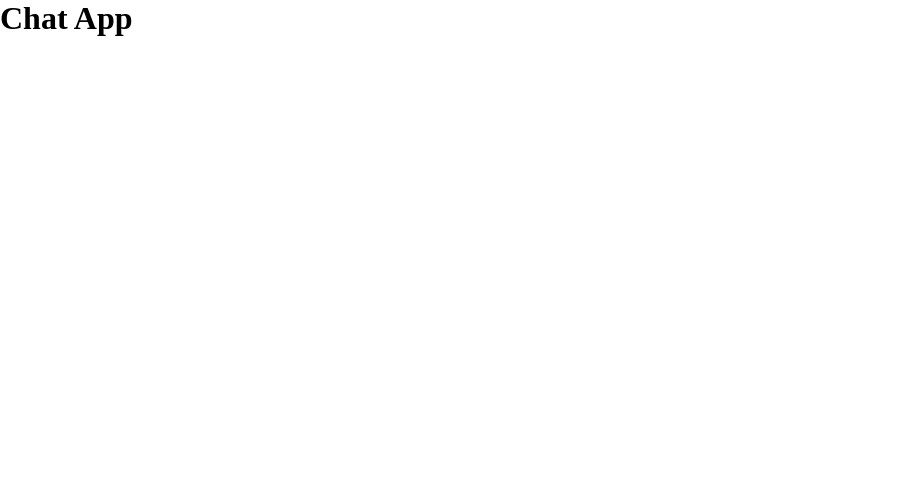
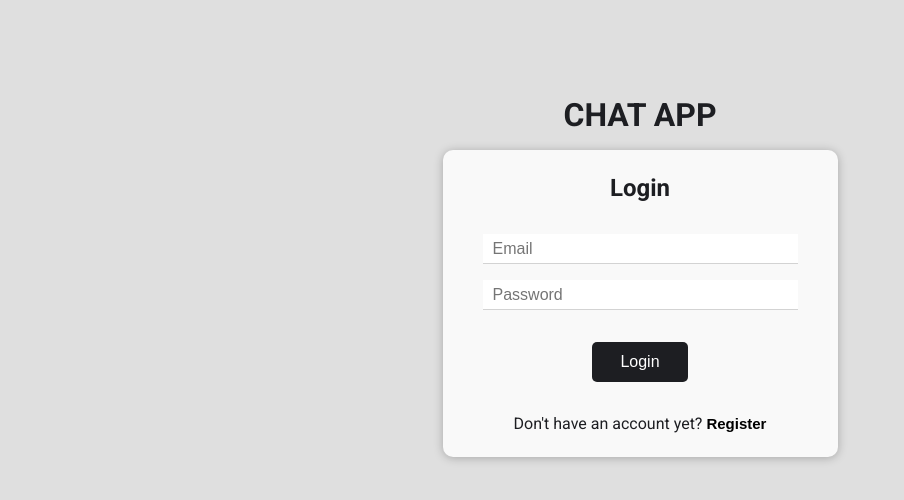
Before and after one commit to AkshatG165/chat-app, a Next.js app: page / in a window 1280 px wide. Shown: the top 500 px of the page, without its empty margins (0-904 px from the left). Built offline with nearby package versions, Linux system fonts and the light colour scheme.

Commit message:
feat: Updated index page & glogal css

```diff
--- a/pages/_document.tsx
+++ b/pages/_document.tsx
@@ -1,9 +1,16 @@
-import { Html, Head, Main, NextScript } from "next/document";
+import { Html, Head, Main, NextScript } from 'next/document';
 
 export default function Document() {
   return (
     <Html lang="en">
-      <Head />
+      <Head>
+        <link rel="preconnect" href="https://fonts.googleapis.com" />
+        <link rel="preconnect" href="https://fonts.gstatic.com" />
+        <link
+          href="https://fonts.googleapis.com/css2?family=Roboto:ital,wght@0,100;0,300;0,400;0,500;0,700;0,900;1,100;1,300;1,400;1,500;1,700;1,900&display=swap"
+          rel="stylesheet"
+        />
+      </Head>
       <body>
         <Main />
         <NextScript />
--- a/pages/index.tsx
+++ b/pages/index.tsx
@@ -1,4 +1,5 @@
-import Head from "next/head";
+import Login from '@/components/login/login';
+import Head from 'next/head';
 
 export default function Home() {
   return (
@@ -10,7 +11,7 @@ export default function Home() {
         <link rel="icon" href="/favicon.ico" />
       </Head>
       <main>
-        <h1>Chat App</h1>
+        <Login />
       </main>
     </>
   );
--- a/styles/globals.css
+++ b/styles/globals.css
@@ -11,13 +11,9 @@ body {
 }
 
 body {
-  color: rgb(var(--foreground-rgb));
-  background: linear-gradient(
-      to bottom,
-      transparent,
-      rgb(var(--background-end-rgb))
-    )
-    rgb(var(--background-start-rgb));
+  color: #1d1e22;
+  background: #dfdfdf;
+  font-family: 'Roboto', sans-serif;
 }
 
 a {
```
